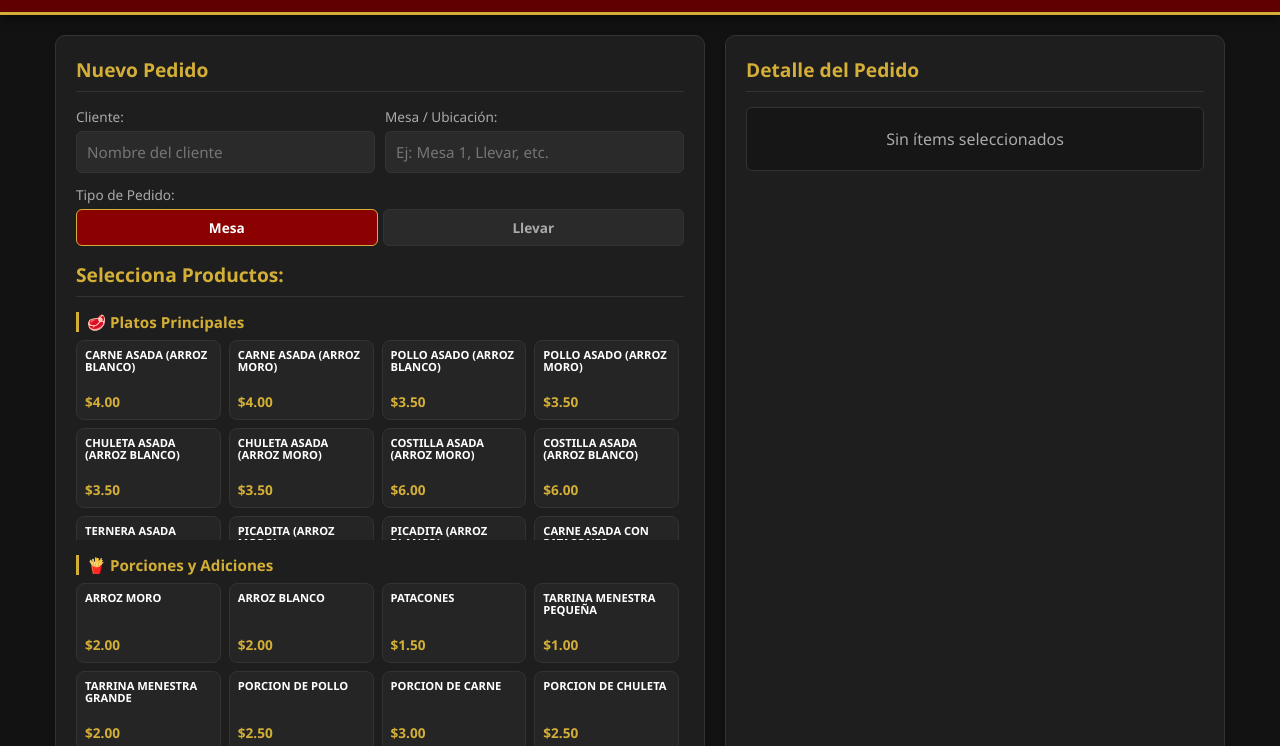
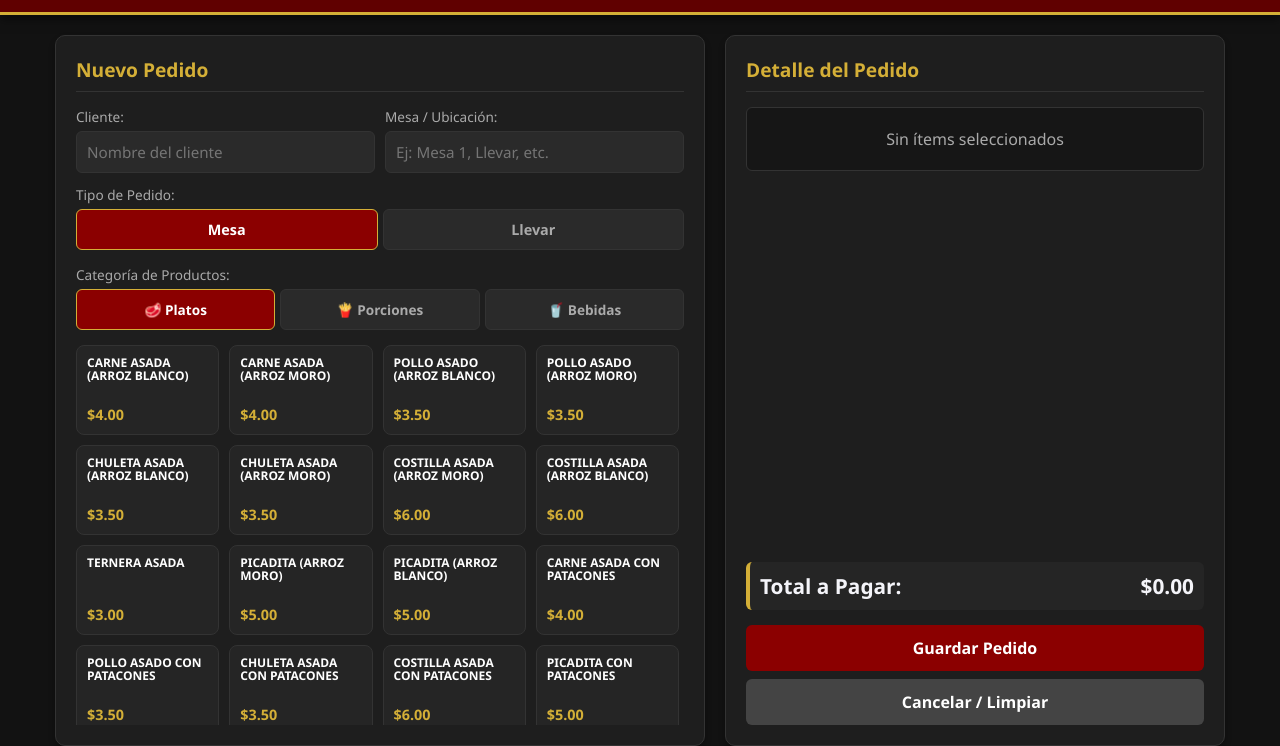
Before and after one commit to dsolorzanom-cell/asados-kylian, a website: page public/index.html in a window 1280 px wide. Shown: the part 54-800 px from the top of the page. Drawn offline with Linux system fonts and the light colour scheme.

Commit message:
Update index.html

```diff
--- a/public/index.html
+++ b/public/index.html
@@ -101,7 +101,31 @@
         }
         .tipo-btn {
             flex: 1;
-            padding: 8px;
+            padding: 10px;
+            background: #2a2a2a;
+            border: 1px solid var(--border);
+            color: var(--text-muted);
+            border-radius: 6px;
+            cursor: pointer;
+            text-align: center;
+            font-weight: 600;
+            font-size: 0.9rem;
+            transition: all 0.2s;
+        }
+        .tipo-btn.active {
+            background: var(--primary);
+            color: white;
+            border-color: var(--accent);
+        }
+
+        .menu-category-selector {
+            display: flex;
+            gap: 5px;
+            margin-bottom: 15px;
+        }
+        .cat-btn {
+            flex: 1;
+            padding: 10px;
             background: #2a2a2a;
             border: 1px solid var(--border);
             color: var(--text-muted);
@@ -110,44 +134,35 @@
             text-align: center;
             font-weight: 600;
             font-size: 0.85rem;
+            transition: all 0.2s;
         }
-        .tipo-btn.active {
+        .cat-btn.active {
             background: var(--primary);
             color: white;
             border-color: var(--accent);
         }
 
-        .menu-section-title {
-            font-size: 0.95rem;
-            color: var(--accent);
-            margin: 15px 0 8px 0;
-            font-weight: bold;
-            border-left: 3px solid var(--accent);
-            padding-left: 8px;
-        }
-
         .menu-grid {
             display: grid;
-            grid-template-columns: repeat(auto-fill, minmax(120px, 1fr));
-            gap: 8px;
-            max-height: 200px;
+            grid-template-columns: repeat(auto-fill, minmax(130px, 1fr));
+            gap: 10px;
+            max-height: 380px;
             overflow-y: auto;
             padding-right: 5px;
-            margin-bottom: 10px;
         }
 
         .menu-item-btn {
             background: #252525;
             border: 1px solid var(--border);
             border-radius: 8px;
-            padding: 8px;
+            padding: 10px;
             color: white;
             cursor: pointer;
             text-align: left;
             display: flex;
             flex-direction: column;
             justify-content: space-between;
-            height: 80px;
+            height: 90px;
             transition: all 0.15s;
         }
         .menu-item-btn:hover {
@@ -155,8 +170,8 @@
             background: #2f2f2f;
             transform: translateY(-2px);
         }
-        .menu-item-name { font-size: 0.7rem; font-weight: bold; line-height: 1.1; }
-        .menu-item-price { font-size: 0.85rem; color: var(--accent); font-weight: bold; margin-top: 4px; }
+        .menu-item-name { font-size: 0.75rem; font-weight: bold; line-height: 1.1; }
+        .menu-item-price { font-size: 0.9rem; color: var(--accent); font-weight: bold; margin-top: 5px; }
 
         .order-items-list {
             max-height: 250px;
@@ -305,19 +320,16 @@
                         <div class="tipo-btn" onclick="setTipoPedido('Llevar')">Llevar</div>
                     </div>
 
-                    <h3 style="margin-top: 15px;">Selecciona Productos:</h3>
+                    <label>Categoría de Productos:</label>
+                    <div class="menu-category-selector">
+                        <div class="cat-btn active" onclick="setCategoriaMenu('Principal')">🥩 Platos</div>
+                        <div class="cat-btn" onclick="setCategoriaMenu('Porcion')">🍟 Porciones</div>
+                        <div class="cat-btn" onclick="setCategoriaMenu('Bebida')">🥤 Bebidas</div>
+                    </div>
 
-                    <!-- SECCIÓN PLATOS PRINCIPALES -->
-                    <div class="menu-section-title">🥩 Platos Principales</div>
-                    <div class="menu-grid" id="menuPrincipalesContainer"></div>
-
-                    <!-- SECCIÓN PORCIONES -->
-                    <div class="menu-section-title">🍟 Porciones y Adiciones</div>
-                    <div class="menu-grid" id="menuPorcionesContainer"></div>
-
-                    <!-- SECCIÓN BEBIDAS -->
-                    <div class="menu-section-title">🥤 Bebidas</div>
-                    <div class="menu-grid" id="menuBebidasContainer"></div>
+                    <div class="menu-grid" id="menuGridContainer">
+                        <!-- Generado dinámicamente por categoría -->
+                    </div>
                 </div>
 
                 <div class="card" style="display: flex; flex-direction: column; justify-content: space-between;">
@@ -495,6 +507,7 @@
 
         let pedidoActualItems = [];
         let tipoPedidoSeleccionado = "Mesa";
+        let categoriaSeleccionada = "Principal";
         let pedidoCobrandoGlobal = null;
 
         window.onload = function() {
@@ -523,27 +536,28 @@
             }
         }
 
+        function setCategoriaMenu(cat) {
+            categoriaSeleccionada = cat;
+            const botones = document.querySelectorAll('.cat-btn');
+            botones.forEach(btn => {
+                if (btn.getAttribute('onclick').includes(cat)) btn.classList.add('active');
+                else btn.classList.remove('active');
+            });
+            renderMenuGrid();
+        }
+
         function renderMenuGrid() {
-            const containerPrincipales = document.getElementById('menuPrincipalesContainer');
-            const containerPorciones = document.getElementById('menuPorcionesContainer');
-            const containerBebidas = document.getElementById('menuBebidasContainer');
+            const container = document.getElementById('menuGridContainer');
+            if (!container) return;
 
-            if (!containerPrincipales) return;
+            const filtrados = menuOficial.filter(i => i.categoria === categoriaSeleccionada);
 
-            const principales = menuOficial.filter(i => i.categoria === 'Principal');
-            const porciones = menuOficial.filter(i => i.categoria === 'Porcion');
-            const bebidas = menuOficial.filter(i => i.categoria === 'Bebida');
-
-            const renderItems = (items) => items.map(item => `
+            container.innerHTML = filtrados.map(item => `
                 <button type="button" class="menu-item-btn" onclick="agregarItemPedido(${item.id})">
                     <span class="menu-item-name">${item.nombre}</span>
                     <span class="menu-item-price">$${item.precio.toFixed(2)}</span>
                 </button>
             `).join('');
-
-            containerPrincipales.innerHTML = renderItems(principales);
-            containerPorciones.innerHTML = renderItems(porciones);
-            containerBebidas.innerHTML = renderItems(bebidas);
         }
 
         function renderTablaPrecios() {
@@ -578,7 +592,7 @@
 
         function tipoPedidoSelectorUi(tipo) {
             tipoPedidoSeleccionado = tipo;
-            const botones = document.querySelectorAll('.tipo-btn');
+            const botones = document.querySelectorAll('.tipo-pedido-selector .tipo-btn');
             botones.forEach(btn => {
                 if (btn.textContent.includes(tipo)) btn.classList.add('active');
                 else btn.classList.remove('active');
@@ -719,6 +733,7 @@
             document.getElementById('tituloFormulario').textContent = 'Nuevo Pedido';
             document.getElementById('btnGuardarPedido').textContent = 'Guardar Pedido';
             setTipoPedido('Mesa');
+            setCategoriaMenu('Principal');
             renderPedidoActual();
         }
 
```
